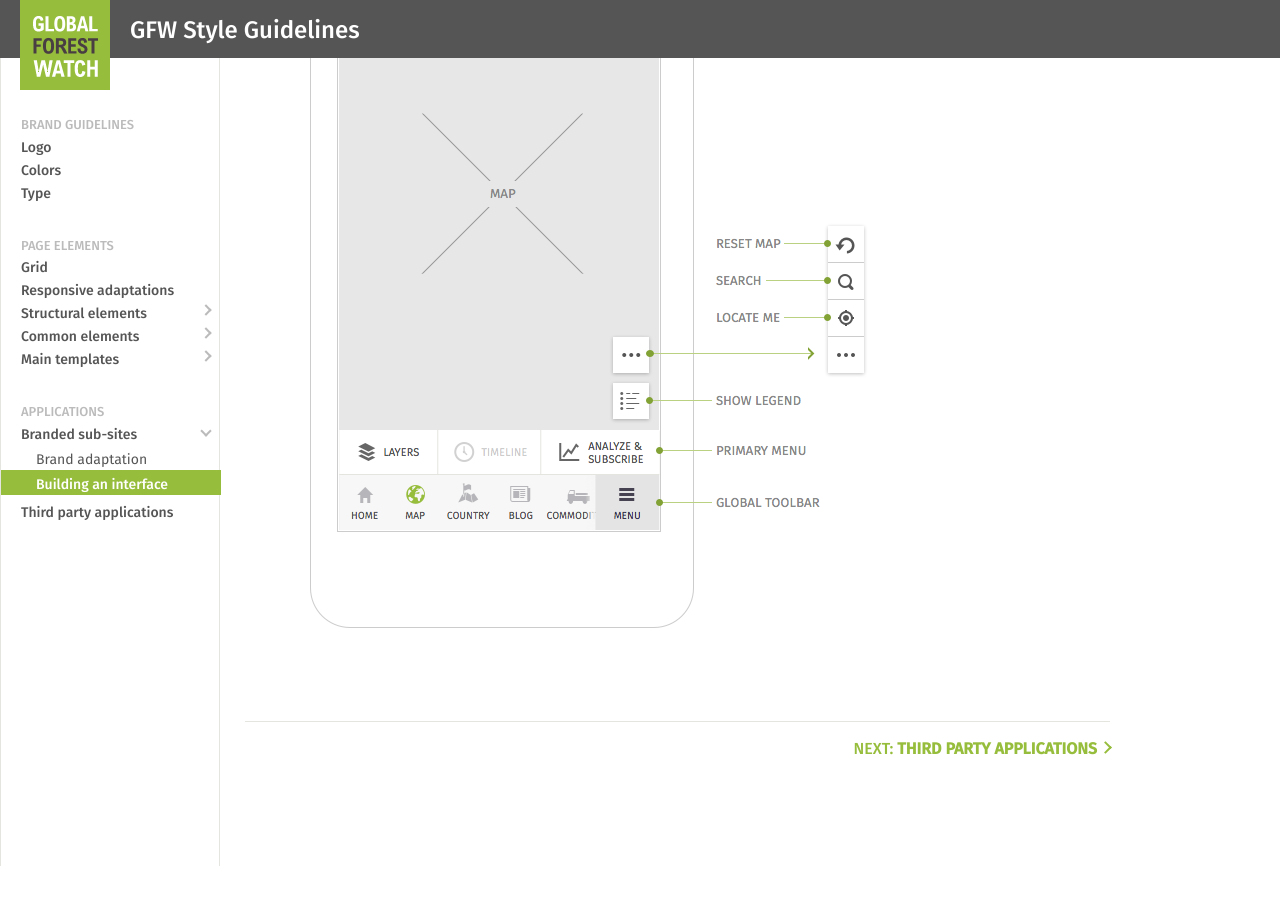
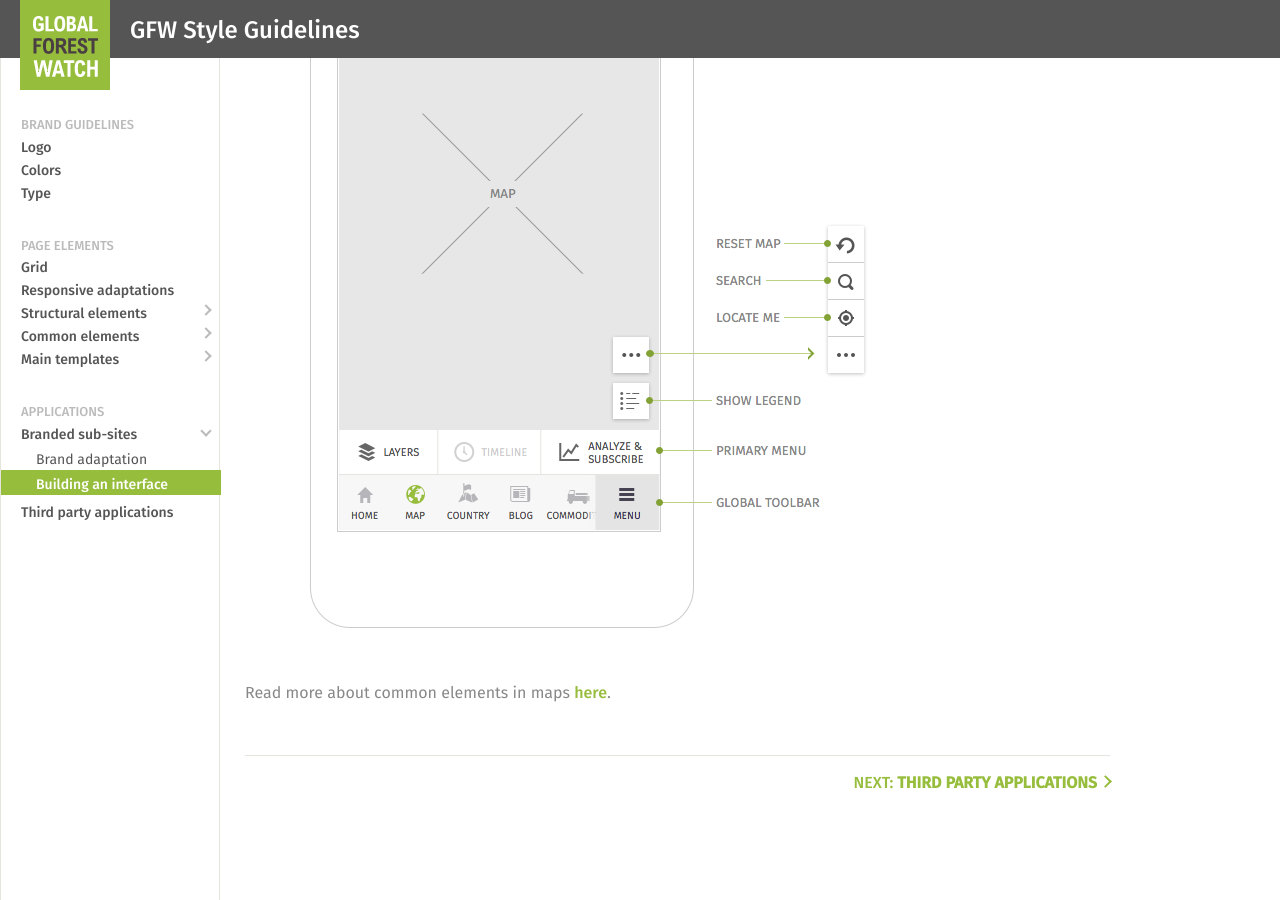
Before and after one commit to Vizzuality/gfw-style-guides, a Jekyll site: the page built from _posts/branded-sub-sites/0009-03-01-building-an-interface.markdown, in a window 1280 px wide and 900 px high, scrolled down 2223 px. Built offline with Jekyll 4.4.1, drawn with Linux system fonts in a browser that asks for light colours; before the commit the page ends 3089 px from its top, so only the background shows below that.

Commit message:
added new link

```diff
--- a/_posts/branded-sub-sites/0009-03-01-building-an-interface.markdown
+++ b/_posts/branded-sub-sites/0009-03-01-building-an-interface.markdown
@@ -41,6 +41,8 @@
 
 ![mobile][mobile]
 
+Read more about common elements in maps **[here][here]**.
+
 
 [interface]: /gfw-style-guides/images/posts/applications/branded-sub-sites/building-an-interface/03-01-map-app.png
 [type]: /gfw-style-guides/images/posts/applications/branded-sub-sites/building-an-interface/03-04-panel.png
```
